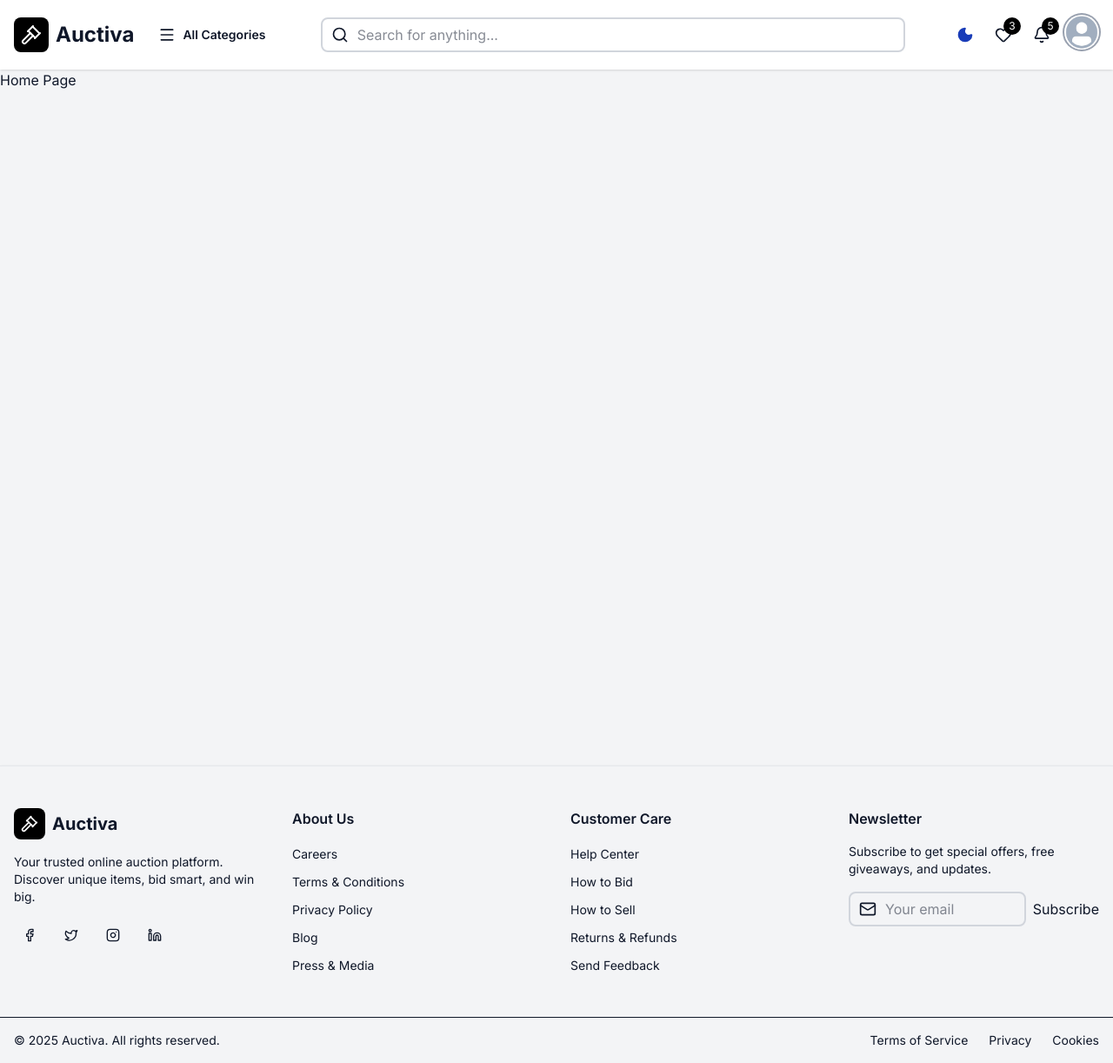
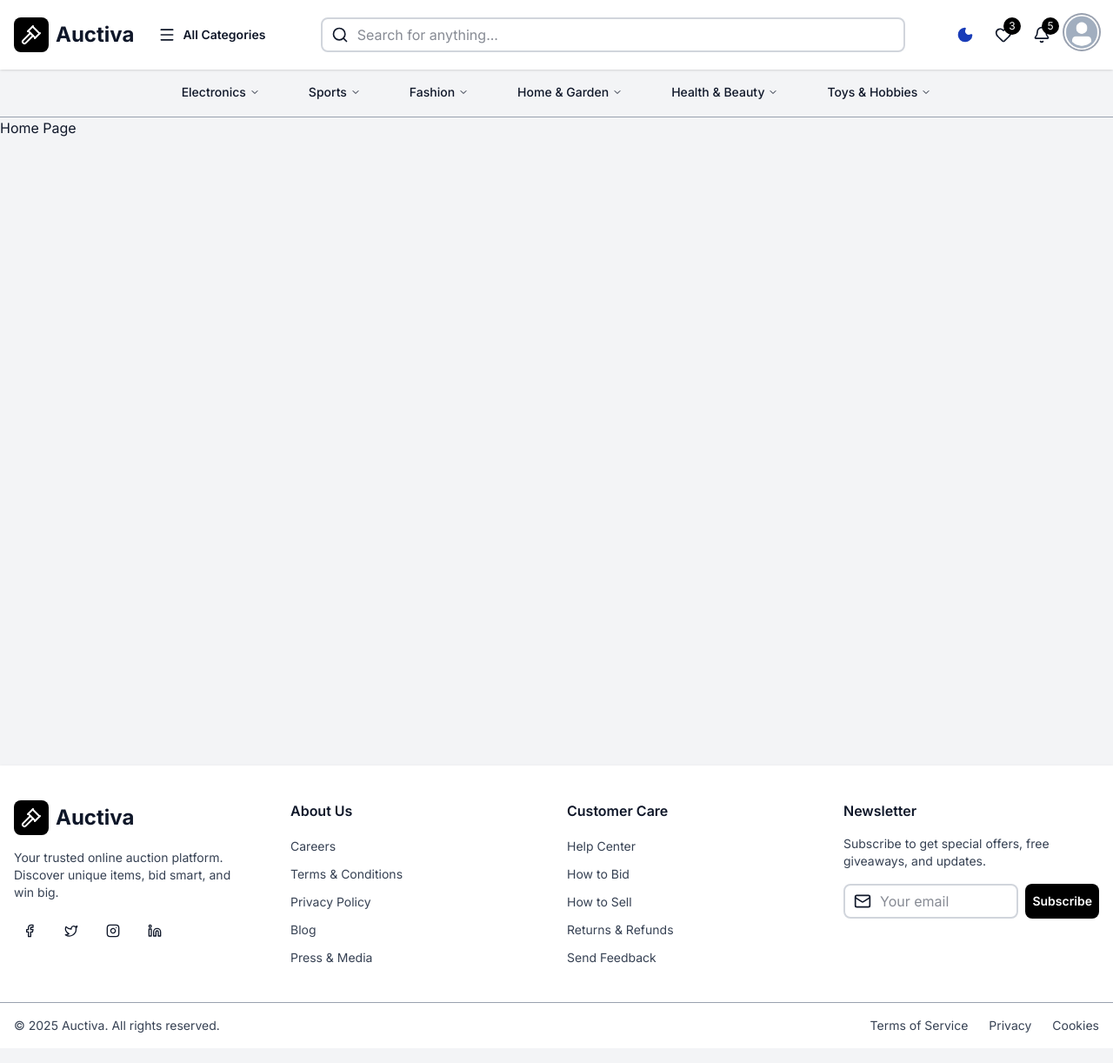
Before and after one commit to phatnguyen975/Auctiva, a React (Vite) app in the folder client/: page / in a window 1280 px wide. Shown: the whole page at 87% size. Built offline with nearby package versions, Linux system fonts and the light colour scheme.

Commit message:
feat: Add category bar for home page

```diff
--- a/client/src/App.tsx
+++ b/client/src/App.tsx
@@ -24,8 +24,8 @@ const App = () => {
         {/* Public Routes */}
         <Route element={<MainLayout />}>
           <Route path="/" element={<HomePage />} />
-          <Route path="/products" element={<ProductListPage />} />
-          <Route path="/products/:id" element={<ProductDetailPage />} />
+          <Route path="/products/:slug" element={<ProductListPage />} />
+          <Route path="/products/:slug/:id" element={<ProductDetailPage />} />
         </Route>
 
         {/* Auth Routes */}
--- a/client/src/components/Footer.tsx
+++ b/client/src/components/Footer.tsx
@@ -13,50 +13,51 @@ const Footer = () => {
   const navigate = useNavigate();
 
   return (
-    <footer className="bg-card border-t border-gray-200 shadow-sm mt-auto transition-colors duration-300">
-      {/* Main Footer Content */}
-      <div className="container mx-auto px-4 py-12">
-        <div className="grid grid-cols-1 md:grid-cols-2 lg:grid-cols-4 gap-8">
+    <footer className="bg-white shadow-sm mt-auto transition-colors duration-300">
+      {/* Main Footer */}
+      <div className="container mx-auto px-4 py-10">
+        <div className="grid grid-cols-2 lg:grid-cols-4 gap-6">
           {/* Column 1: Brand */}
           <div className="space-y-4">
+            {/* Logo */}
             <button
+              className="flex items-center gap-2 hover:opacity-80 transition-opacity cursor-pointer"
               onClick={() => navigate("/")}
-              className="flex items-center gap-2 hover:opacity-80 transition-opacity cursor-pointer"
             >
               <div className="bg-black rounded-lg p-2">
-                <Gavel className="h-5 w-5 text-white" />
+                <Gavel className="size-5 md:size-6 text-white" />
               </div>
-              <span className="text-xl font-bold text-primary">Auctiva</span>
+              <span className="text-xl md:text-2xl font-bold">Auctiva</span>
             </button>
-            <p className="text-sm text-muted-foreground">
+            <p className="text-sm text-gray-700 max-w-[250px]">
               Your trusted online auction platform. Discover unique items, bid
               smart, and win big.
             </p>
-            {/* Social Media Icons */}
-            <div className="flex gap-3">
+            {/* Social Media */}
+            <div className="flex gap-2 md:gap-3">
               <a
                 href="#"
-                className="w-9 h-9 rounded-full bg-muted hover:bg-primary hover:text-primary-foreground flex items-center justify-center transition-colors"
+                className="size-9 rounded-full hover:bg-gray-800 hover:text-white flex items-center justify-center transition-colors"
               >
-                <Facebook className="h-4 w-4" />
+                <Facebook className="size-4" />
               </a>
               <a
                 href="#"
-                className="w-9 h-9 rounded-full bg-muted hover:bg-primary hover:text-primary-foreground flex items-center justify-center transition-colors"
+                className="size-9 rounded-full hover:bg-gray-800 hover:text-white flex items-center justify-center transition-colors"
               >
-                <Twitter className="h-4 w-4" />
+                <Twitter className="size-4" />
               </a>
               <a
                 href="#"
-                className="w-9 h-9 rounded-full bg-muted hover:bg-primary hover:text-primary-foreground flex items-center justify-center transition-colors"
+                className="size-9 rounded-full hover:bg-gray-800 hover:text-white flex items-center justify-center transition-colors"
               >
-                <Instagram className="h-4 w-4" />
+                <Instagram className="size-4" />
               </a>
               <a
                 href="#"
-                className="w-9 h-9 rounded-full bg-muted hover:bg-primary hover:text-primary-foreground flex items-center justify-center transition-colors"
+                className="size-9 rounded-full hover:bg-gray-800 hover:text-white flex items-center justify-center transition-colors"
               >
-                <Linkedin className="h-4 w-4" />
+                <Linkedin className="size-4" />
               </a>
             </div>
           </div>
@@ -68,7 +69,7 @@ const Footer = () => {
               <li>
                 <a
                   href="#"
-                  className="text-sm text-muted-foreground hover:text-primary transition-colors"
+                  className="text-sm text-gray-700 hover:text-gray-900 transition-colors"
                 >
                   Careers
                 </a>
@@ -76,7 +77,7 @@ const Footer = () => {
               <li>
                 <a
                   href="#"
-                  className="text-sm text-muted-foreground hover:text-primary transition-colors"
+                  className="text-sm text-gray-700 hover:text-gray-900 transition-colors"
                 >
                   Terms & Conditions
                 </a>
@@ -84,7 +85,7 @@ const Footer = () => {
               <li>
                 <a
                   href="#"
-                  className="text-sm text-muted-foreground hover:text-primary transition-colors"
+                  className="text-sm text-gray-700 hover:text-gray-900 transition-colors"
                 >
                   Privacy Policy
                 </a>
@@ -92,7 +93,7 @@ const Footer = () => {
               <li>
                 <a
                   href="#"
-                  className="text-sm text-muted-foreground hover:text-primary transition-colors"
+                  className="text-sm text-gray-700 hover:text-gray-900 transition-colors"
                 >
                   Blog
                 </a>
@@ -100,7 +101,7 @@ const Footer = () => {
               <li>
                 <a
                   href="#"
-                  className="text-sm text-muted-foreground hover:text-primary transition-colors"
+                  className="text-sm text-gray-700 hover:text-gray-900 transition-colors"
                 >
                   Press & Media
                 </a>
@@ -115,7 +116,7 @@ const Footer = () => {
               <li>
                 <a
                   href="#"
-                  className="text-sm text-muted-foreground hover:text-primary transition-colors"
+                  className="text-sm text-gray-700 hover:text-gray-900 transition-colors"
                 >
                   Help Center
                 </a>
@@ -123,7 +124,7 @@ const Footer = () => {
               <li>
                 <a
                   href="#"
-                  className="text-sm text-muted-foreground hover:text-primary transition-colors"
+                  className="text-sm text-gray-700 hover:text-gray-900 transition-colors"
                 >
                   How to Bid
                 </a>
@@ -131,7 +132,7 @@ const Footer = () => {
               <li>
                 <a
                   href="#"
-                  className="text-sm text-muted-foreground hover:text-primary transition-colors"
+                  className="text-sm text-gray-700 hover:text-gray-900 transition-colors"
                 >
                   How to Sell
                 </a>
@@ -139,7 +140,7 @@ const Footer = () => {
               <li>
                 <a
                   href="#"
-                  className="text-sm text-muted-foreground hover:text-primary transition-colors"
+                  className="text-sm text-gray-700 hover:text-gray-900 transition-colors"
                 >
                   Returns & Refunds
                 </a>
@@ -147,7 +148,7 @@ const Footer = () => {
               <li>
                 <a
                   href="#"
-                  className="text-sm text-muted-foreground hover:text-primary transition-colors"
+                  className="text-sm text-gray-700 hover:text-gray-900 transition-colors"
                 >
                   Send Feedback
                 </a>
@@ -158,35 +159,34 @@ const Footer = () => {
           {/* Column 4: Newsletter */}
           <div>
             <h3 className="font-semibold mb-4">Newsletter</h3>
-            <p className="text-sm text-muted-foreground mb-4">
+            <p className="text-sm text-gray-700 mb-4">
               Subscribe to get special offers, free giveaways, and updates.
             </p>
             <div className="flex gap-2">
-              <Input
-                icon={Mail}
-                type="email"
-                placeholder="Your email"
-                className="flex-1"
-              />
-              <button>Subscribe</button>
+              <Input icon={Mail} type="email" placeholder="Your email" />
+              <button className="text-xs md:text-sm px-2 py-1 font-semibold bg-black hover:opacity-80 text-white rounded-lg cursor-pointer">
+                Subscribe
+              </button>
             </div>
           </div>
         </div>
       </div>
 
       {/* Bottom Bar */}
-      <div className="border-t">
+      <div className="border-t border-gray-400">
         <div className="container mx-auto px-4 py-4">
-          <div className="flex flex-col md:flex-row justify-between items-center gap-4 text-sm text-muted-foreground">
-            <p>© 2025 Auctiva. All rights reserved.</p>
+          <div className="flex flex-col md:flex-row justify-between items-center gap-4 text-sm text-gray-700">
+            <p>
+              &copy; {new Date().getFullYear()} Auctiva. All rights reserved.
+            </p>
             <div className="flex gap-6">
-              <a href="#" className="hover:text-primary transition-colors">
+              <a href="#" className="hover:text-gray-900 transition-colors">
                 Terms of Service
               </a>
-              <a href="#" className="hover:text-primary transition-colors">
+              <a href="#" className="hover:text-gray-900 transition-colors">
                 Privacy
               </a>
-              <a href="#" className="hover:text-primary transition-colors">
+              <a href="#" className="hover:text-gray-900 transition-colors">
                 Cookies
               </a>
             </div>
--- a/client/src/components/ProfileMenu.tsx
+++ b/client/src/components/ProfileMenu.tsx
@@ -50,7 +50,7 @@ const ProfileMenu = () => {
             />
             <div>
               <p className="font-semibold max-w-[150px] truncate">Phat Nguyen</p>
-              <p className="text-gray-400 text-sm max-w-[150px] truncate">phatnguyen9725@gmail.com</p>
+              <p className="text-gray-600 text-sm max-w-[150px] truncate">phatnguyen9725@gmail.com</p>
             </div>
           </div>
 
--- /dev/null
+++ b/client/src/components/home/CategoryBar.tsx
@@ -0,0 +1,95 @@
+import { useState } from "react";
+import { useNavigate } from "react-router-dom";
+import { ChevronDown } from "lucide-react";
+import { dummyCategories } from "../../assets/assets";
+
+const CategoryBar = () => {
+  const [categoryOpen, setCategoryOpen] = useState<string | null>(null);
+
+  const navigate = useNavigate();
+
+  return (
+    <div className="w-full p-2 hidden md:flex items-center justify-center border-b border-gray-400 transition-colors duration-300">
+      <div className="flex items-center justify-center gap-2 lg:gap-8">
+        {dummyCategories.map((category) => (
+          <div
+            key={category.name}
+            className="relative"
+            onMouseEnter={() => setCategoryOpen(category.name)}
+            onMouseLeave={() => setCategoryOpen(null)}
+          >
+            {/* Main Categories */}
+            <button
+              className={`
+                text-sm font-medium px-3 py-2 rounded-t-lg flex items-center gap-1 whitespace-nowrap
+                transition-all duration-200 border-b-2 cursor-pointer
+                ${
+                  categoryOpen === category.name
+                    ? "bg-gray-200"
+                    : "border-transparent"
+                }
+                `}
+              onClick={() => navigate(`/products/${category.slug}`)}
+            >
+              {category.name}
+              <ChevronDown
+                className={`size-3 transition-transform duration-200 ${
+                  categoryOpen === category.name && "rotate-180"
+                }`}
+              />
+            </button>
+
+            {/* Sub Categories */}
+            {categoryOpen === category.name && (
+              <div
+                className="fixed top-0 w-60 bg-white border border-gray-300 rounded-b-lg shadow-sm z-50 max-h-[400px] overflow-y-auto"
+                style={{
+                  top: "var(--dropdown-top)",
+                  left: "var(--dropdown-left)",
+                }}
+                ref={(el) => {
+                  if (el) {
+                    const button = el.previousElementSibling as HTMLElement;
+                    if (button) {
+                      const rect = button.getBoundingClientRect();
+                      el.style.setProperty(
+                        "--dropdown-top",
+                        `${rect.bottom}px`
+                      );
+                      el.style.setProperty("--dropdown-left", `${rect.left}px`);
+                    }
+                  }
+                }}
+              >
+                <div className="p-2">
+                  {category.subcategories.map((subcategory) => (
+                    <div key={subcategory.name}>
+                      <div className="p-2">
+                        <p className="text-xs font-semibold tracking-wide">
+                          {subcategory.name.toUpperCase()}
+                        </p>
+                      </div>
+                      {subcategory.items.map((item, index) => (
+                        <button
+                          key={item}
+                          onClick={() =>
+                            navigate(`/products/${category.slug}/${index}`)
+                          }
+                          className="w-full text-left px-2 py-1 text-sm hover:bg-gray-200 rounded-sm cursor-pointer transition-colors"
+                        >
+                          {item}
+                        </button>
+                      ))}
+                    </div>
+                  ))}
+                </div>
+              </div>
+            )}
+          </div>
+        ))}
+      </div>
+    </div>
+  );
+};
+
+export default CategoryBar;
--- a/client/src/pages/public/HomePage.tsx
+++ b/client/src/pages/public/HomePage.tsx
@@ -1,8 +1,13 @@
+import CategoryBar from "../../components/home/CategoryBar";
+
 const HomePage = () => {
   return (
-    <div>
-      Home Page
-    </div>
+    <>
+      <CategoryBar />
+      <div>
+        Home Page
+      </div>
+    </>
   );
 };
 
```
